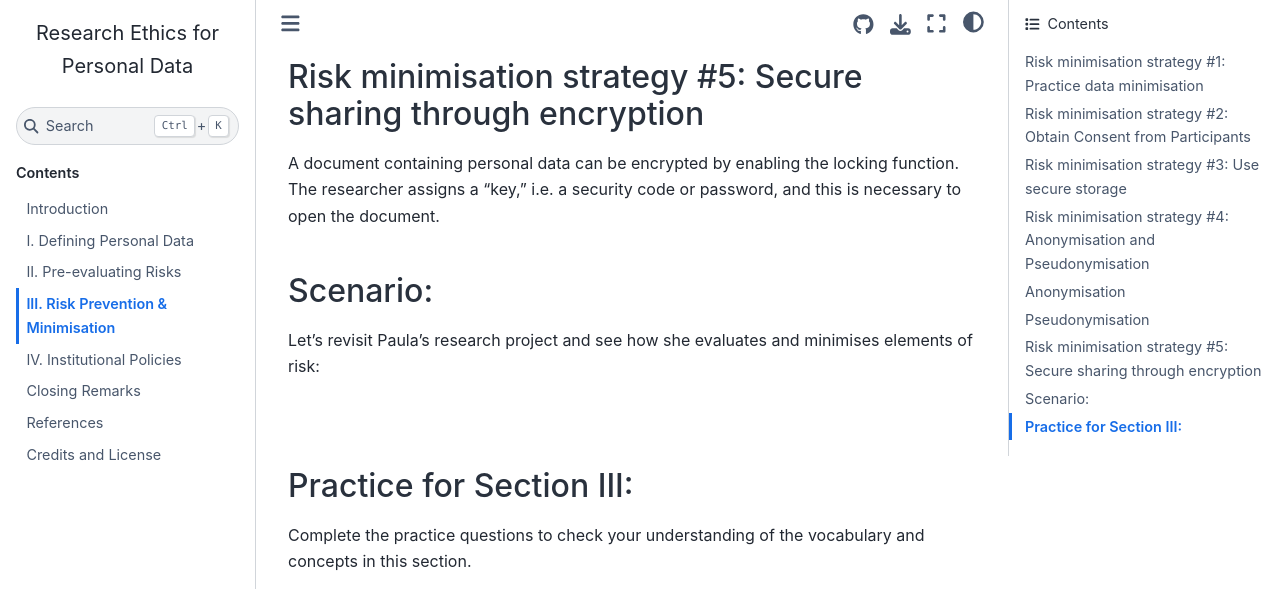
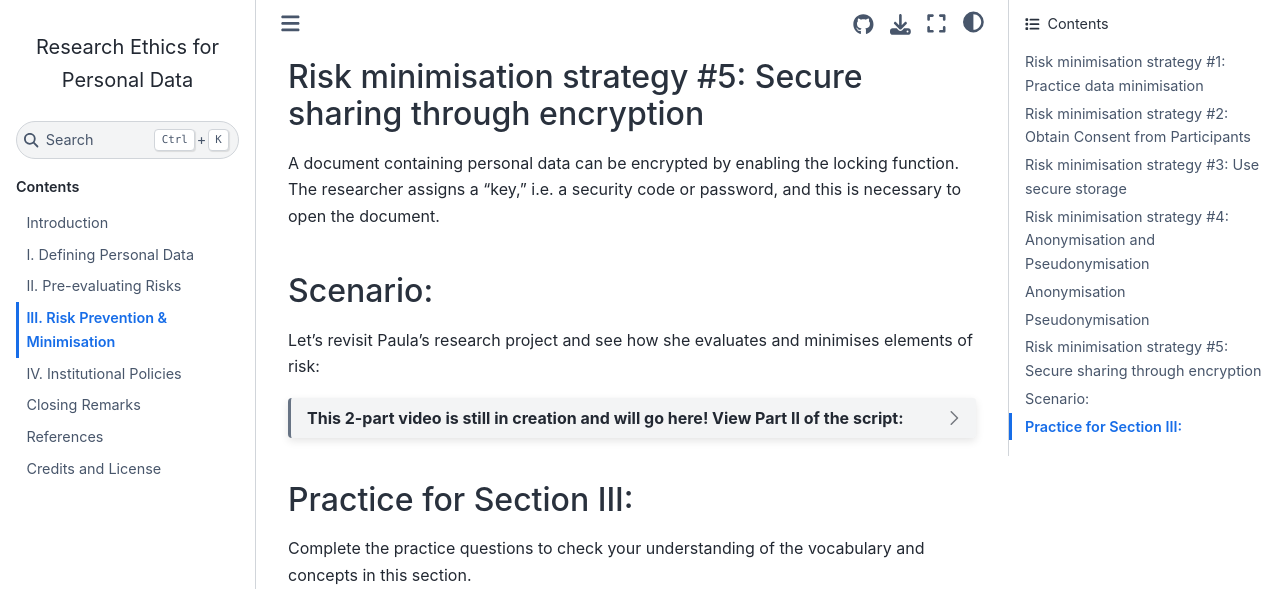
Before and after one commit to tu-delft-library/BSc_Research_Ethics_for_Personal_Data, a Jupyter Book: the page built from book/risk_mitigation.md, in a window 1280 px wide and 900 px high, scrolled down 6074 px, cut to the strip 0-589 px from the top of the window. Built offline with Jupyter Book 1.0.4 settings and Sphinx 7.4.7 and the Sphinx Book theme 1.1.4, drawn with Linux system fonts in a browser that asks for light colours; comment, search, counter and statistics services are not loaded; some of the changed lines change nothing that is shown.

Commit message:
added dropdown for part II of script

```diff
--- a/book/risk_mitigation.md
+++ b/book/risk_mitigation.md
@@ -143,7 +143,33 @@
 
 Let's revisit Paula's research project and see how she evaluates and minimises elements of risk:
 
-<br>
+:::{dropdown} This 2-part video is still in creation and will go here! View Part II of the script:
+**Part II:**
+
+Let's revisit Paula's project to see how she evaluates and prevents risk. Once Paula has determined that she'll be working with indirectly identifiable personal data, she must ask herself the next ethical questions: In what way(s) could my planned methods of data collection, data storage, processing, or sharing cause harm to the people involved in my study? And how do I structure my study in a way that prevents or mitigates each identified risk?
+
+**Identified Risk #1: Vulnerable Subjects**
+
+For example, Paula is teaching in one of the programs where she plans to collect data from students. She is involved in assigning scores for final assessments. This sub-group of student participants is vulnerable subjects due to the power imbalance between them and Paula. A risk prevention strategy would be to clearly explain in the opening statement for the survey that although direct personal identifiers won't be collected, there remains a small risk that respondents could be indirectly identified. If that happens, students’ grades will not be impacted by their responses. The opening statement for the survey must communicate clearly with students that their participation is entirely voluntary and will have no impact on their grades.
+
+**Identified Risk #2: Potential Reidentification & Special Categories**
+
+Paula already intends to practice data minimization, having decided not to collect last names or student ID numbers. However, she predicts that individual students could still be reidentified through combinations of indirect identifiers. She also thinks it's possible that some students will disclose information about their medical conditions or health history as a reason for schedule adjustments. Such details would fall under special categories of personal data which are highly sensitive and require extra protection.
+
+Paula's predictions are accurate! In the electrical engineering  programme, there is a final-year student who requested schedule adjustments for health-related reasons. The student is taking medications to manage an auto-immune disorder, and she often experiences side effects from the meds in the morning. As a result, she has been unable to attend morning lectures, and she requested a later lecture time. If Paula shares the data with her research group, it will be possible to identify exactly which responses belong to this student based on the combination of her year, academic programme, and the health details she shared in her response. The student's responses will then disclose her specific, sensitive health information, and that may affect how she is treated by staff. Paula knows that she has a responsibility to safeguard sensitive information and to protect the privacy of her participants. She must do further risk evaluation and make a plan to minimize these risks.
+
+Paula decides that she will minimize the risk of re-identification by aggregating the reasons for schedule changes: she will code the open responses from students into general categories such as "medical reasons," "scheduling conflict," or "personal preferences".
+
+That way it will be much harder to match any indirect identifiers that were shared in the open response data back to individual students.
+
+**Identified Risk #3: Data Breaches**
+
+Paula wants to make sure the data doesn't fall into the wrong hands. To avoid data breaches, Paula will share only the aggregated version of the dataset with the members of her research group. In addition, she will encrypt all files shared with her research group, creating a password for the file containing the survey data. She will not share the raw responses from individual students. Instead, she will store the raw responses in an encrypted folder separately from the aggregated data. She will be the only one with access to this folder.
+
+In this scenario, Paula evaluated potential risks within her project and chose prevention measures for each. Once she launches her research, she needs to be aware that there could still be risks of reidentification beyond her imagination. If unanticipated risks do arise, she must re-evaluate her methods and introduce further measures to protect her participants.
+
+By Cconsidering all these risks, Paula makes sure she doesn't cause any unintended harm to the people involved in the study.
+:::
 
 ## Practice for Section III:
 Complete the practice questions to check your understanding of the vocabulary and concepts in this section.
```
